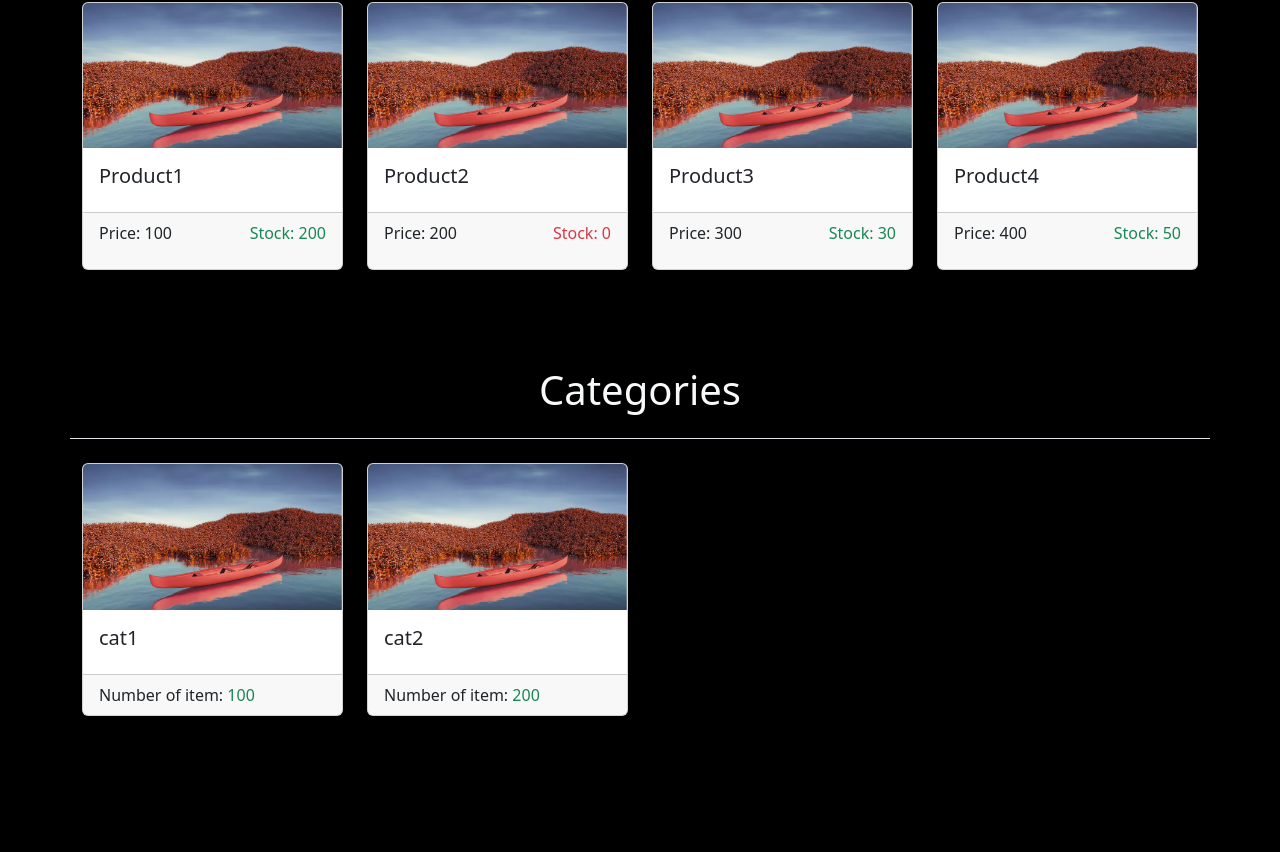
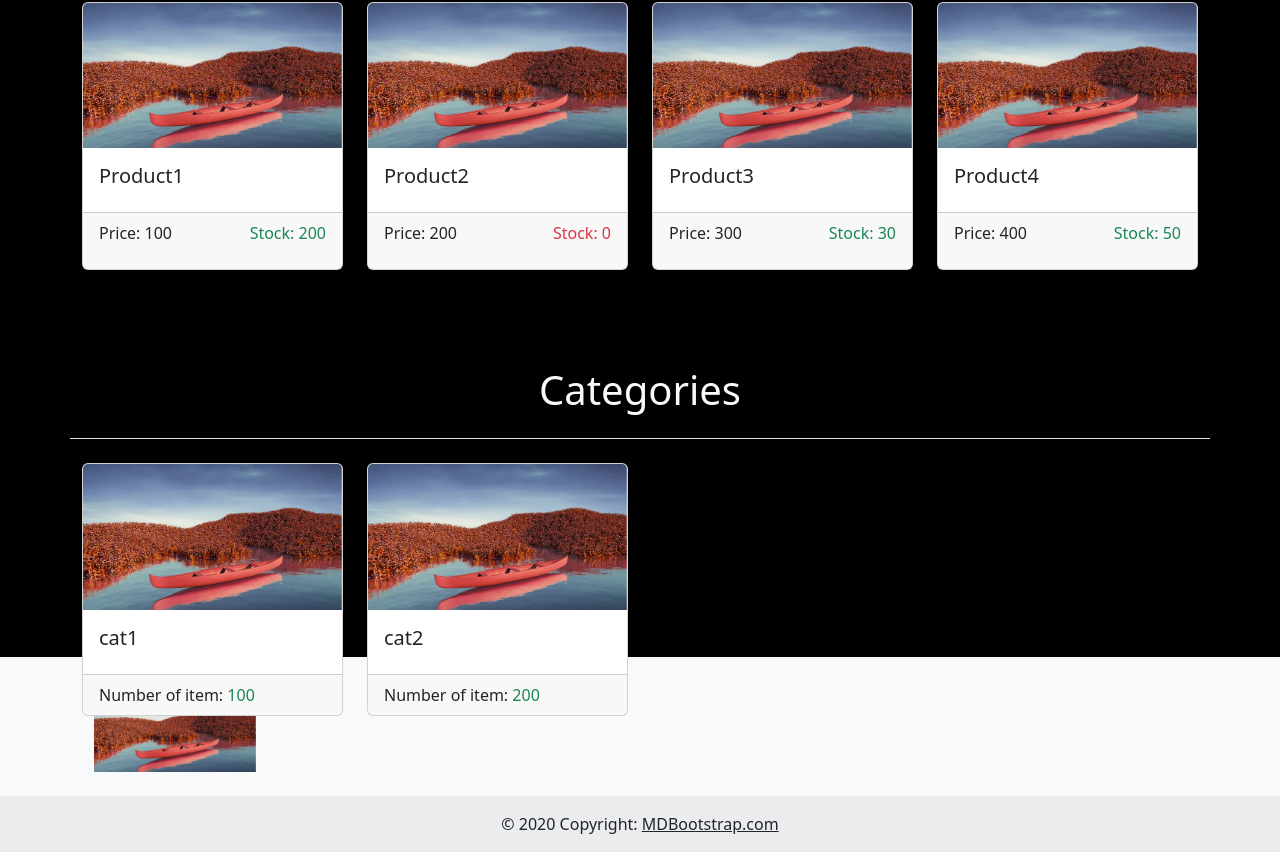
Before and after one commit to anasnashat/angular-day2-lab, an Angular app: page / in a window 1280 px wide. Shown: the part 251-1103 px from the top of the page. Before the commit the page ends 967 px from the top, so only its background shows below. Built offline with nearby package versions, Linux system fonts and the light colour scheme.

Commit message:
add footer component

```diff
--- a/src/app/app.component.html
+++ b/src/app/app.component.html
@@ -8,4 +8,6 @@
   <div class="row mt-5">
     <app-category></app-category>
   </div>
+
 </div>
+<app-footer></app-footer>
--- a/src/app/app.component.ts
+++ b/src/app/app.component.ts
@@ -3,10 +3,11 @@ import { RouterOutlet } from '@angular/router';
 import {NavBarComponent} from './nav-bar/nav-bar.component';
 import {ProductComponent} from './product/product.component';
 import {CategoryComponent} from './category/category.component';
+import {FooterComponent} from './footer/footer.component';
 
 @Component({
   selector: 'app-root',
-  imports: [RouterOutlet, NavBarComponent, ProductComponent, CategoryComponent],
+  imports: [RouterOutlet, NavBarComponent, ProductComponent, CategoryComponent, FooterComponent],
   templateUrl: './app.component.html',
   styleUrl: './app.component.css'
 })
--- /dev/null
+++ b/src/app/footer/footer.component.html
@@ -0,0 +1,32 @@
+
+<footer class="bg-body-tertiary text-center">
+  <!-- Grid container -->
+  <div class="container p-4">
+    <!-- Section: Images -->
+    <section class="">
+      <div class="row">
+        <div class="col-lg-2 col-md-12 mb-4 mb-md-0 align-items-center">
+          <div data-mdb-ripple-init
+               class="bg-image hover-overlay shadow-1-strong rounded"
+               data-ripple-color="light"
+          >
+            <img [src]="imageUrl" class="w-100" />
+            <a href="#!">
+              <div class="mask" style="background-color: rgba(251, 251, 251, 0.2);"></div>
+            </a>
+          </div>
+        </div>
+
+      </div>
+    </section>
+    <!-- Section: Images -->
+  </div>
+  <!-- Grid container -->
+
+  <!-- Copyright -->
+  <div class="text-center p-3" style="background-color: rgba(0, 0, 0, 0.05);">
+    © 2020 Copyright:
+    <a class="text-body" href="https://mdbootstrap.com/">MDBootstrap.com</a>
+  </div>
+  <!-- Copyright -->
+</footer>
--- /dev/null
+++ b/src/app/footer/footer.component.ts
@@ -0,0 +1,12 @@
+import { Component } from '@angular/core';
+
+@Component({
+  selector: 'app-footer',
+  imports: [],
+  templateUrl: './footer.component.html',
+  styleUrl: './footer.component.css'
+})
+export class FooterComponent {
+
+  imageUrl: string = "images/img.png";
+}
```
Also changed, not shown: src/app/footer/footer.component.css (added), 1 other file (tests, documents, lock files or other folders).
